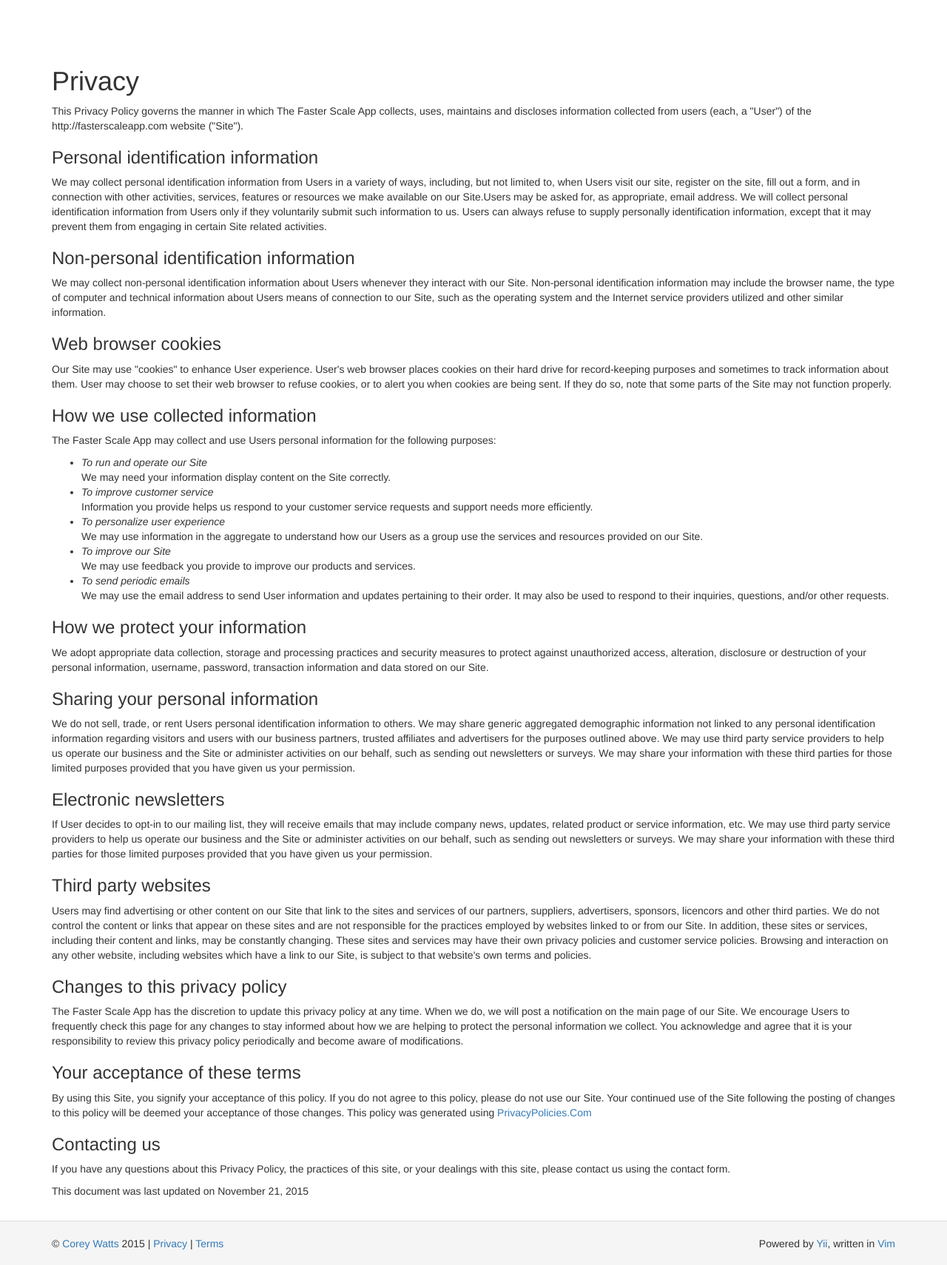
After one commit to CorWatts/fasterscale, a PHP site: template site/views/site/privacy.php in a window 1280 px wide. The commit adds this page. Shown: the whole page at 74% size. Run offline with PHP 8.4, Linux system fonts and the light colour scheme; the template is opened without the code that fills it, so the values that code supplies are empty; some libraries are stand-ins or nearby versions.

Commit message:
Lots of various fixups including:
- upgrading various libraries
- adding Privacy and ToS pages
- adding functionality to send the author a notification email when
  signups occur
- bit of code style cleanup

```diff
--- a/common/config/params.php
+++ b/common/config/params.php
@@ -1,6 +1,6 @@
 <?php
 return [
-    'adminEmail' => 'corwatts@gmail.com',
-    'supportEmail' => 'noreply@fasterscaleapp.com',
+    'adminEmail' => '',
+    'supportEmail' => '',
     'user.passwordResetTokenExpire' => 3600,
 ];
--- a/site/config/main.php
+++ b/site/config/main.php
@@ -32,7 +32,7 @@ return [
             'enablePrettyUrl' => true,
             'showScriptName' => false,
             'rules' => [
-                '<action:(index|about|contact|signup|login|logout|profile|request-password-reset|reset-password)>' => 'site/<action>',
+                '<action:(index|about|contact|signup|login|logout|profile|privacy|terms|request-password-reset|reset-password)>' => 'site/<action>',
                 'checkin/view/<date:\d{4}-\d{2}-\d{2}>' => 'checkin/view',
                 'report/view/<date:\d{4}-\d{2}-\d{2}>' => 'report/view',
                 '<controller:\w+>/<action:\w+>' => '<controller>/<action>',
--- a/site/views/layouts/main.php
+++ b/site/views/layouts/main.php
@@ -1,5 +1,6 @@
 <?php
 use yii\helpers\Html;
+use yii\helpers\Url;
 use yii\bootstrap\Nav;
 use yii\bootstrap\NavBar;
 use yii\widgets\Breadcrumbs;
@@ -70,7 +71,7 @@ AppAsset::register($this);
 
     <footer class="footer">
         <div class="container">
-        <p class="pull-left">&copy; <a href="http://corwatts.com">Corey Watts</a> <?= date('Y') ?></p>
+        <p class="pull-left">&copy; <a href="http://corwatts.com">Corey Watts</a> <?= date('Y') ?> | <a href="<?=Url::to(['site/privacy'])?>">Privacy</a> | <a href="<?=Url::to(['site/terms'])?>">Terms</a></p>
         <p class="pull-right">Powered by <a href="http://yiiframework.com">Yii</a>, written in <a href="http://www.vim.org">Vim</a></p>
         </div>
     </footer>
--- /dev/null
+++ b/site/views/site/privacy.php
@@ -0,0 +1,71 @@
+<?php
+use yii\helpers\Html;
+
+/**
+ * @var yii\web\View $this
+ * @var yii\widgets\ActiveForm $form
+ * @var \site\models\ContactForm $model
+ */
+$this->title = 'Privacy';
+?>
+<div class="site-privacy">
+    <h1><?= Html::encode($this->title) ?></h1>
+<p>This Privacy Policy governs the manner in which The Faster Scale App collects, uses, maintains and discloses information collected from users (each, a "User") of the http://fasterscaleapp.com website ("Site").</p>
+
+<h3>Personal identification information</h3>
+<p>We may collect personal identification information from Users in a variety of ways, including, but not limited to, when Users visit our site, register on the site, fill out a form, and in connection with other activities, services, features or resources we make available on our Site.Users may be asked for, as appropriate, email address. We will collect personal identification information from Users only if they voluntarily submit such information to us. Users can always refuse to supply personally identification information, except that it may prevent them from engaging in certain Site related activities.</p>
+
+<h3>Non-personal identification information</h3>
+<p>We may collect non-personal identification information about Users whenever they interact with our Site. Non-personal identification information may include the browser name, the type of computer and technical information about Users means of connection to our Site, such as the operating system and the Internet service providers utilized and other similar information.</p>
+
+<h3>Web browser cookies</h3>
+<p>Our Site may use "cookies" to enhance User experience. User's web browser places cookies on their hard drive for record-keeping purposes and sometimes to track information about them. User may choose to set their web browser to refuse cookies, or to alert you when cookies are being sent. If they do so, note that some parts of the Site may not function properly.</p>
+
+<h3>How we use collected information</h3>
+<p>The Faster Scale App may collect and use Users personal information for the following purposes:</p>
+<ul>
+  <li>
+    <i>To run and operate our Site</i><br/>
+    We may need your information display content on the Site correctly.
+  </li>
+  <li>
+    <i>To improve customer service</i><br/>
+    Information you provide helps us respond to your customer service requests and support needs more efficiently.
+  </li>
+  <li>
+    <i>To personalize user experience</i><br/>
+    We may use information in the aggregate to understand how our Users as a group use the services and resources provided on our Site.
+  </li>
+  <li>
+    <i>To improve our Site</i><br/>
+    We may use feedback you provide to improve our products and services.
+  </li>
+  <li>
+    <i>To send periodic emails</i><br/>
+    We may use the email address to send User information and updates pertaining to their order. It may also be used to respond to their inquiries, questions, and/or other requests.
+  </li>
+</ul>
+
+<h3>How we protect your information</h3>
+<p>We adopt appropriate data collection, storage and processing practices and security measures to protect against unauthorized access, alteration, disclosure or destruction of your personal information, username, password, transaction information and data stored on our Site.</p>
+
+<h3>Sharing your personal information</h3>
+<p>We do not sell, trade, or rent Users personal identification information to others. We may share generic aggregated demographic information not linked to any personal identification information regarding visitors and users with our business partners, trusted affiliates and advertisers for the purposes outlined above. We may use third party service providers to help us operate our business and the Site or administer activities on our behalf, such as sending out newsletters or surveys. We may share your information with these third parties for those limited purposes provided that you have given us your permission.</p>
+
+<h3>Electronic newsletters</h3>
+<p>If User decides to opt-in to our mailing list, they will receive emails that may include company news, updates, related product or service information, etc. We may use third party service providers to help us operate our business and the Site or administer activities on our behalf, such as sending out newsletters or surveys. We may share your information with these third parties for those limited purposes provided that you have given us your permission.</p>
+
+<h3>Third party websites</h3>
+<p>Users may find advertising or other content on our Site that link to the sites and services of our partners, suppliers, advertisers, sponsors, licencors and other third parties. We do not control the content or links that appear on these sites and are not responsible for the practices employed by websites linked to or from our Site. In addition, these sites or services, including their content and links, may be constantly changing. These sites and services may have their own privacy policies and customer service policies. Browsing and interaction on any other website, including websites which have a link to our Site, is subject to that website's own terms and policies.</p>
+
+<h3>Changes to this privacy policy</h3>
+<p>The Faster Scale App has the discretion to update this privacy policy at any time. When we do, we will post a notification on the main page of our Site. We encourage Users to frequently check this page for any changes to stay informed about how we are helping to protect the personal information we collect. You acknowledge and agree that it is your responsibility to review this privacy policy periodically and become aware of modifications.</p>
+
+<h3>Your acceptance of these terms</h3>
+<p>By using this Site, you signify your acceptance of this policy. If you do not agree to this policy, please do not use our Site. Your continued use of the Site following the posting of changes to this policy will be deemed your acceptance of those changes. This policy was generated using <a href="http://privacypolicies.com" target="_blank">PrivacyPolicies.Com</a></p>
+
+<h3>Contacting us</h3>
+<p>If you have any questions about this Privacy Policy, the practices of this site, or your dealings with this site, please contact us using the contact form.</p>
+
+<p>This document was last updated on November 21, 2015</p>
+</div>
```
Also changed, not shown: common/mail/signupNotification.php (added, +10 -0 lines), common/models/User.php (+8 -0 lines), site/controllers/SiteController.php (+13 -2 lines), site/views/site/terms.php (added, +53 -0 lines), 1 other file.
